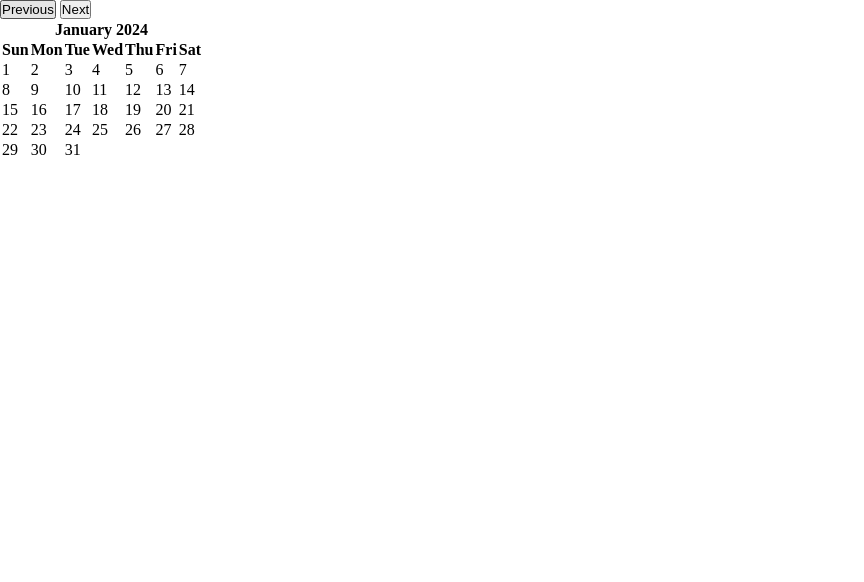
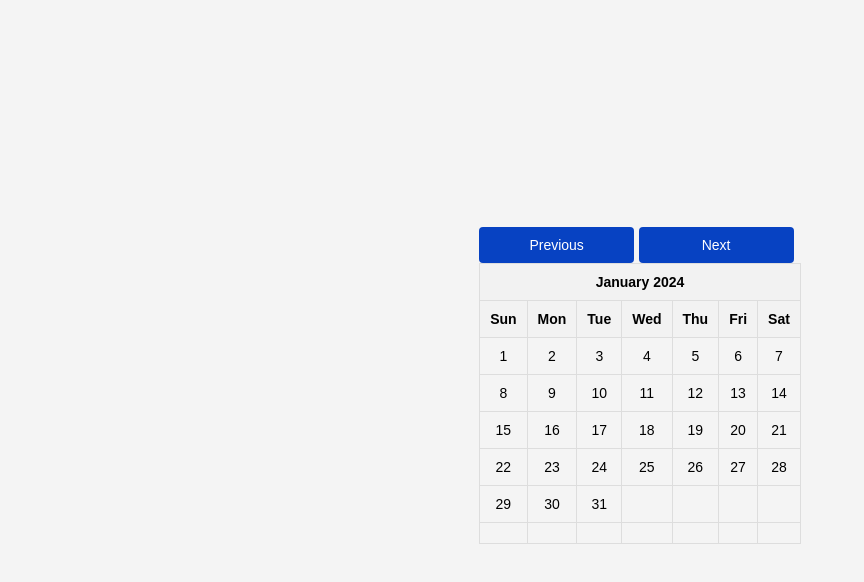
Before and after one commit to Sandeep1998abhi/Zygal, a plain HTML site: page index.html in a window 1280 px wide. Shown: the whole page, without its empty margins (0-864 px from the left). Drawn offline with Linux system fonts and the light colour scheme.

Commit message:
Update style.css

```diff
--- a/style.css
+++ b/style.css
@@ -11,4 +11,76 @@ html, body{
 
 h1{
     background-color: red;
+    display: flex;
+    flex-direction: column;
 }
+body {
+    font-family: 'Arial', sans-serif;
+    display: flex;
+    flex-direction: column;
+    align-items: center;
+    justify-content: center;
+    min-height: 100vh;
+    margin: 0;
+    background-color: #f4f4f4;
+}
+
+#calendar {
+    border-collapse: collapse;
+    width: 300px;
+    margin-bottom: 20px;
+}
+
+th, td {
+    border: 1px solid #ddd;
+    padding: 10px;
+    text-align: center;
+    font-size: 14px;
+}
+
+th {
+    background-color: #f2f2f2;
+}
+
+td {
+    cursor: pointer;
+    transition: background-color 0.3s;
+}
+
+td:hover {
+    background-color: #f9f9f9;
+}
+
+.selected {
+    background-color: #4CAF50;
+    color: white;
+}
+
+
+button {
+    width: 155px;
+    padding: 10px;
+    font-size: 14px;
+    cursor: pointer;
+    background-color: #0742c2;
+    color: white;
+    border: none;
+    border-radius: 4px;
+}
+
+button:hover {
+    background-color: #45a049;
+}
+
+#selectedDateDisplay {
+    width: 335px;
+    margin-top: 10px;
+    font-size: 16px;
+    color: #333;
+}
+
+.selected {
+    background-color:blue;
+    color: #fff;
+
+}
```
